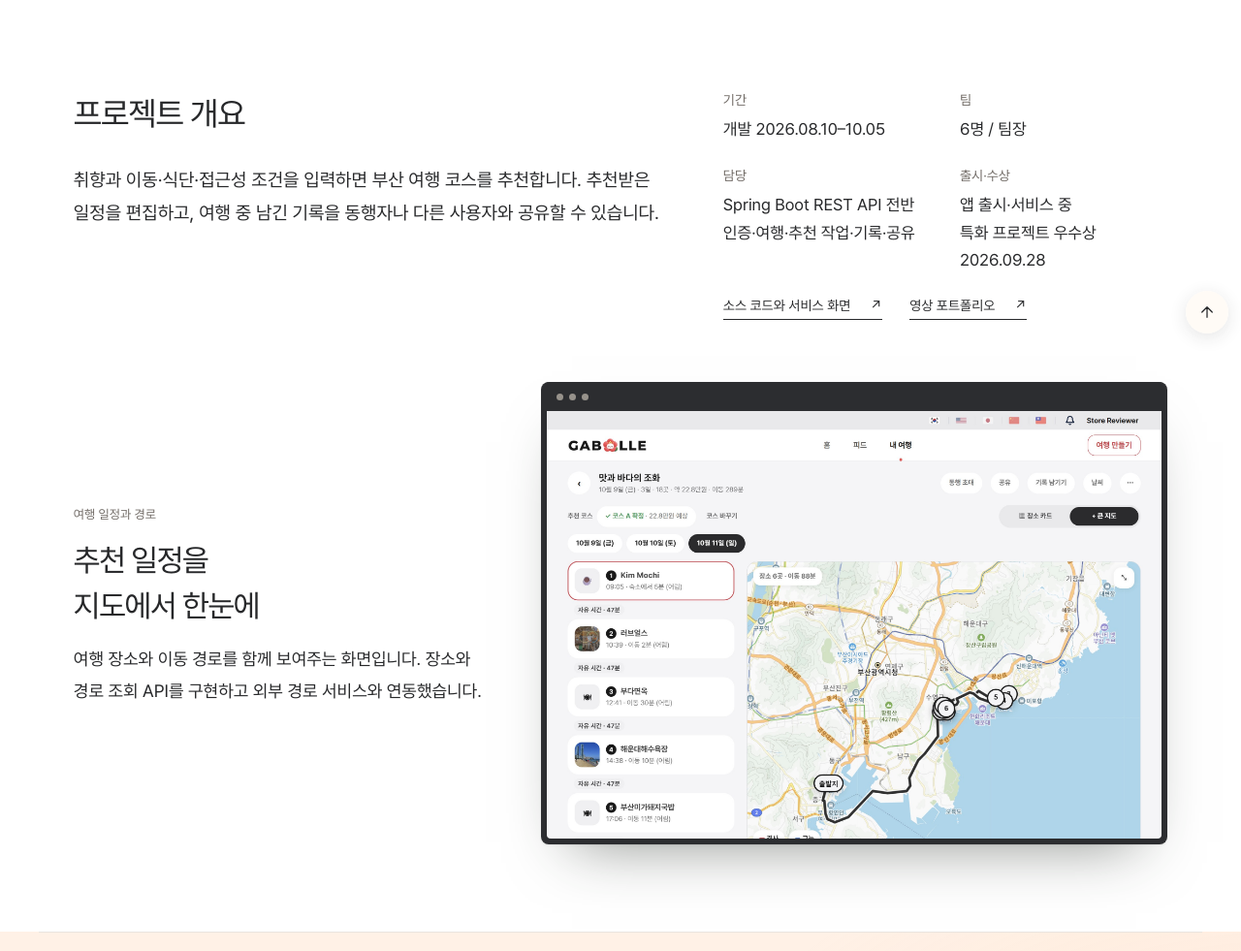
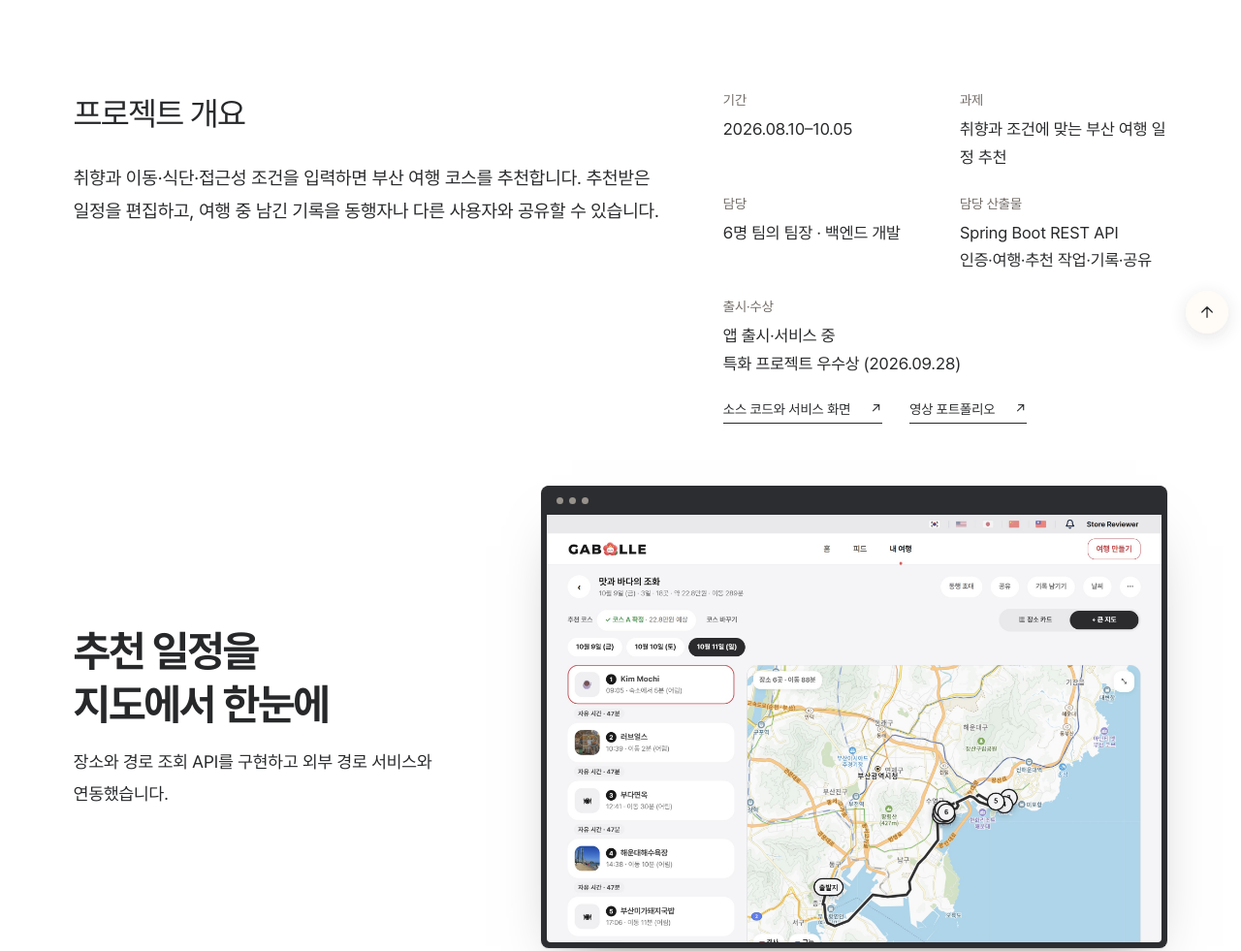
Before and after one commit to durian98/durian98.github.io, a plain HTML site: page gabolle.html in a window 1280 px wide. Shown: the part 440-1421 px from the top of the page at 97% size. Drawn offline with Linux system fonts and the light colour scheme.

Commit message:
Align project summaries and remove redundant captions

```diff
--- a/gabolle.html
+++ b/gabolle.html
@@ -16,7 +16,7 @@
 </script>
 <script src="portfolio-v6.js?v=b88d1683" defer></script>
 <script src="page-navigation.js?v=abc9b69f" defer></script>
-<link rel="stylesheet" href="site.css?v=c96effa6">
+<link rel="stylesheet" href="site.css?v=1997b5c1">
 </head>
 <body>
 <a class="skip-link" href="#main">본문으로 바로가기</a>
@@ -45,26 +45,15 @@
 <section class="project-summary wrap reveal">
 <div>
 <h2>프로젝트 개요</h2>
-<p style="margin-top:28px">취향과 이동·식단·접근성 조건을 입력하면 부산 여행 코스를 추천합니다. 추천받은 일정을 편집하고, 여행 중 남긴 기록을 동행자나 다른 사용자와 공유할 수 있습니다.</p>
+<p>취향과 이동·식단·접근성 조건을 입력하면 부산 여행 코스를 추천합니다. 추천받은 일정을 편집하고, 여행 중 남긴 기록을 동행자나 다른 사용자와 공유할 수 있습니다.</p>
 </div>
 <div>
 <dl class="project-facts">
-<div>
-<dt>기간</dt>
-<dd>개발 2026.08.10–10.05</dd>
-</div>
-<div>
-<dt>팀</dt>
-<dd>6명 / 팀장</dd>
-</div>
-<div>
-<dt>담당</dt>
-<dd>Spring Boot REST API 전반 <br>인증·여행·추천 작업·기록·공유</dd>
-</div>
-<div>
-<dt>출시·수상</dt>
-<dd>앱 출시·서비스 중 <br>특화 프로젝트 우수상 <br>2026.09.28</dd>
-</div>
+  <div><dt>기간</dt><dd><time datetime="2026-08-10">2026.08.10</time>–<time datetime="2026-10-05">10.05</time></dd></div>
+  <div><dt>과제</dt><dd>취향과 조건에 맞는 부산 여행 일정 추천</dd></div>
+  <div><dt>담당</dt><dd>6명 팀의 팀장 · 백엔드 개발</dd></div>
+  <div><dt>담당 산출물</dt><dd>Spring Boot REST API<br>인증·여행·추천 작업·기록·공유</dd></div>
+  <div class="project-facts-extra"><dt>출시·수상</dt><dd>앱 출시·서비스 중<br>특화 프로젝트 우수상 (2026.09.28)</dd></div>
 </dl>
 
 <div class="project-resource-links">
@@ -74,8 +63,8 @@
 </div>
 </div>
 </section>
-<section class="project-demo wrap reveal media-feature">
-<div class="media-copy"><span class="eyebrow">여행 일정과 경로</span><h2>추천 일정을<br>지도에서 한눈에</h2><p>여행 장소와 이동 경로를 함께 보여주는 화면입니다. 장소와 경로 조회 API를 구현하고 외부 경로 서비스와 연동했습니다.</p></div>
+<section class="project-demo wrap reveal media-feature route-demo">
+<div class="media-copy"><h2>추천 일정을<br>지도에서 한눈에</h2><p>장소와 경로 조회 API를 구현하고 외부 경로 서비스와 연동했습니다.</p></div>
 <figure class="demo-card browser-frame"><div class="browser-chrome" aria-hidden="true"><i></i><i></i><i></i></div><img src="assets/gabolle-map.jpg" width="2360" height="1640" alt="여행 일정과 경로를 지도에 크게 보여주는 GABOLLE 화면" loading="lazy"></figure>
 </section>
 <div class="chapter-band chapter-band--product">
@@ -180,7 +169,7 @@
 <div class="product-launch">
 <div>
 <p>첫 여행을 만드는 사용자에게는 추천에 활용할 이용 이력이 없습니다. 출시 전 180명에게 직접 설문을 받아 초기 추천에 필요한 데이터를 마련했습니다. 앱 출시 후에는 FLY ASIA 창업박람회에서 투자자와 사용자에게 서비스를 시연했습니다.</p>
-<div class="product-numbers"><div><strong>약 80명</strong><small>출시 후 회원 <br>2026.10.21 기준</small></div><div><strong>180명</strong><small>출시 전 직접 설문 <br>초기 추천 데이터 마련</small></div></div>
+<div class="product-numbers"><div><strong>약 80명</strong><small>출시 후 회원 <br>2026.10.21 기준</small></div><div><strong>180명</strong><small>출시 전 직접 설문</small></div></div>
 </div>
 <figure class="flyasia-photo"><img src="assets/gabolle-flyasia.webp" width="1440" height="1920" alt="GABOLLE 부스에서 출시한 앱과 서비스를 소개하는 박재현" loading="lazy"><figcaption class="image-caption">FLY ASIA 창업박람회 GABOLLE 부스</figcaption></figure>
 </div>
--- a/site.css
+++ b/site.css
@@ -1644,6 +1644,16 @@ body>.site-header{position:absolute;inset:0 0 auto;transform:none;width:calc(min
 :root[data-page-fallback="opening"] main{animation:page-open .85s cubic-bezier(.22,.72,.2,1) both;transform-origin:var(--entry-x) var(--entry-y);}
 @media(prefers-reduced-motion:reduce){:root[data-page-fallback="opening"] main{animation:none;}}
 
+.project-summary:has(.project-facts) h2 + p { margin-top: 26px; }
+.project-facts .project-facts-extra { grid-column: 1 / -1; }
+.project-facts dd time { white-space: nowrap; }
+.route-demo .media-copy h2 {
+  font-size: clamp(32px, 3.45vw, 52px);
+  line-height: 1.25;
+  font-weight: 600;
+  word-break: keep-all;
+}
+
 .portfolio-evidence {
   margin: 26px 0;
   padding: clamp(16px, 3vw, 34px);
--- a/styles/final-refinement.css
+++ b/styles/final-refinement.css
@@ -154,6 +154,16 @@ body>.site-header{position:absolute;inset:0 0 auto;transform:none;width:calc(min
 :root[data-page-fallback="opening"] main{animation:page-open .85s cubic-bezier(.22,.72,.2,1) both;transform-origin:var(--entry-x) var(--entry-y);}
 @media(prefers-reduced-motion:reduce){:root[data-page-fallback="opening"] main{animation:none;}}
 
+.project-summary:has(.project-facts) h2 + p { margin-top: 26px; }
+.project-facts .project-facts-extra { grid-column: 1 / -1; }
+.project-facts dd time { white-space: nowrap; }
+.route-demo .media-copy h2 {
+  font-size: clamp(32px, 3.45vw, 52px);
+  line-height: 1.25;
+  font-weight: 600;
+  word-break: keep-all;
+}
+
 .portfolio-evidence {
   margin: 26px 0;
   padding: clamp(16px, 3vw, 34px);
```
Also changed, not shown: 404.html (+1 -1 lines), about.html (+1 -1 lines), ai-motion-study.html (+1 -1 lines), ai.html (+1 -1 lines), bbiyong.html (+11 -23 lines), index.html (+1 -1 lines), vlm.html (+6 -7 lines), work.html (+1 -1 lines).
